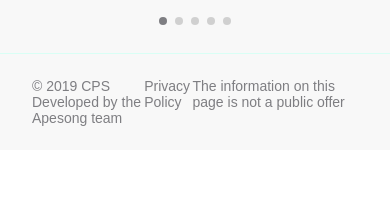
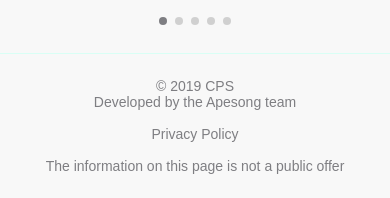
Before and after one commit to carlesflor94/webpack-finalstyling-85, a website built with webpack: page src/index.html in a window 390 px wide. Shown: the part 1455-1653 px from the top of the page. Before the commit the page ends 1605 px from the top, so only its background shows below. Built offline with nearby package versions, Linux system fonts and the light colour scheme; files whose address does not match are found by name; a web font is replaced by a local one.

Commit message:
fixed footer for mobile version

```diff
--- a/src/scss/blocks/footer.scss
+++ b/src/scss/blocks/footer.scss
@@ -12,4 +12,16 @@
     font-weight: 500;
     color: $grey-2;
   }
+
+  /*media Q for mobile version*/
+
+  @media (max-width: 766px) {
+    flex-direction: column;
+    align-items: center;
+    gap: 16px;
+
+    .main__footer--text {
+      text-align: center;
+    }
+  }
 }
```
